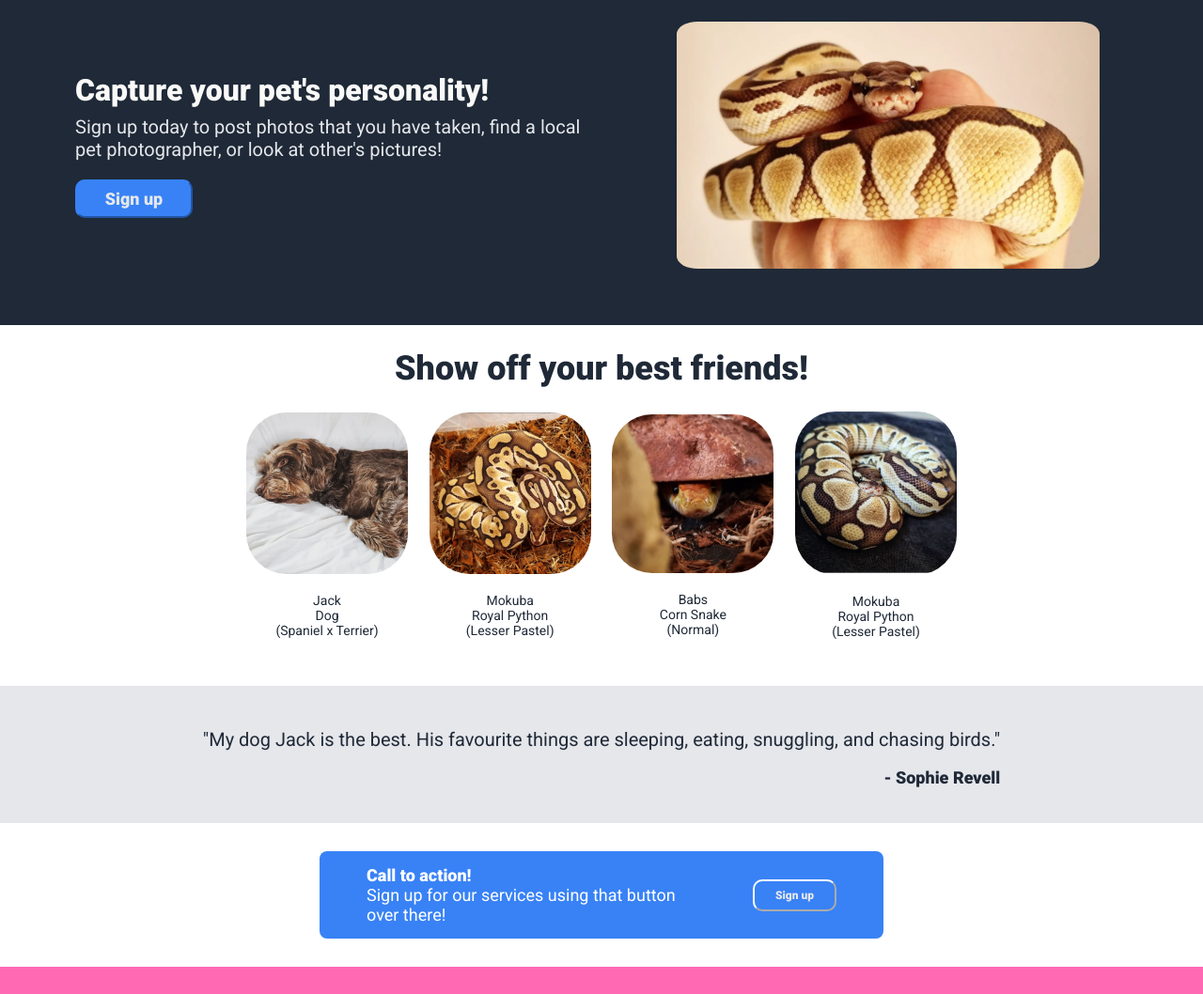
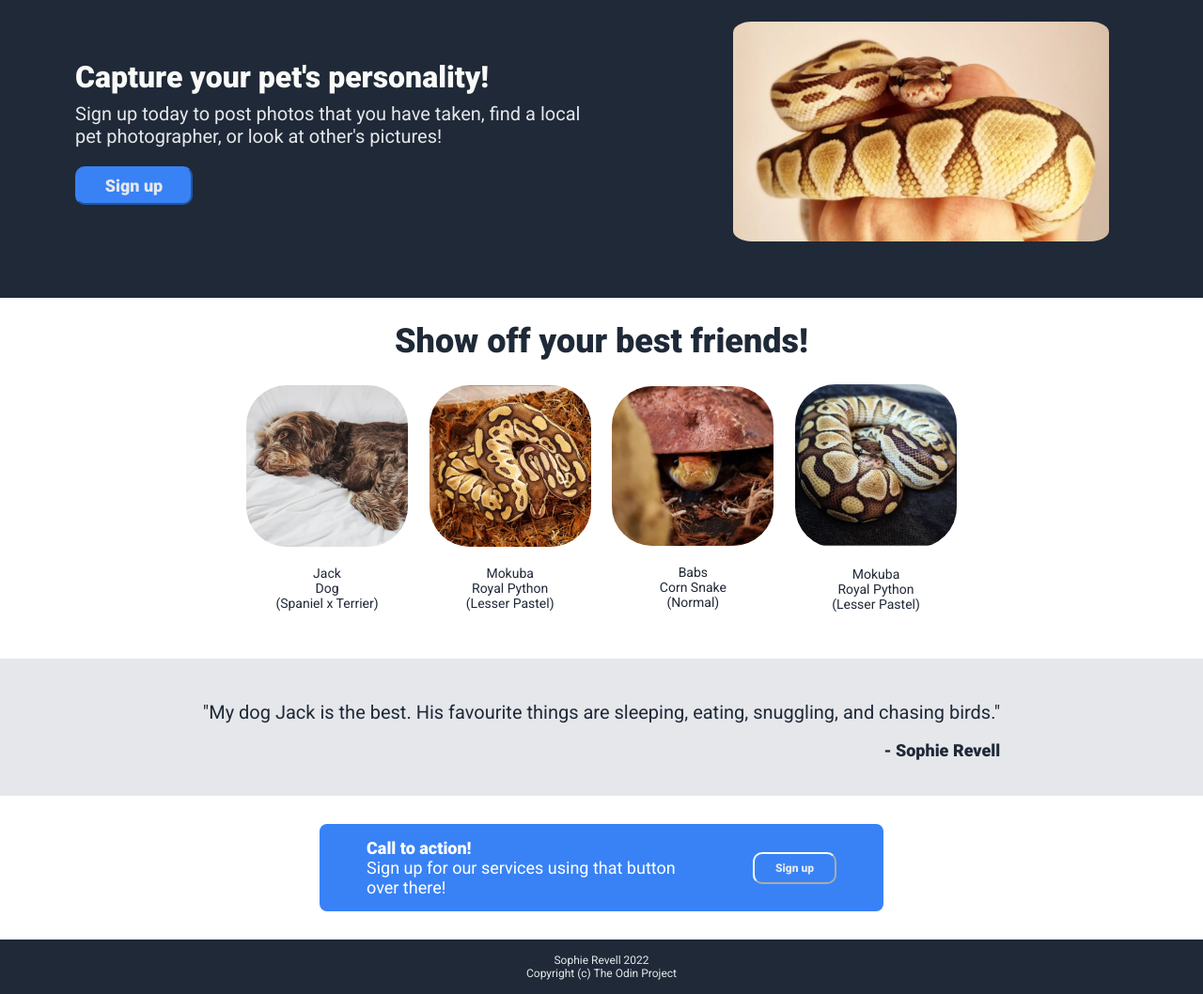
Before and after one commit to eiffert/landingpage, a plain HTML site: page index.html in a window 1280 px wide. Shown: the part 82-1140 px from the top of the page at 94% size. Before the commit the page ends 1111 px from the top, so only its background shows below. Drawn offline with Linux system fonts and the light colour scheme.

Commit message:
Add footer

```diff
--- a/index.html
+++ b/index.html
@@ -109,7 +109,10 @@
         </div> <!--bluebox-->
     </div> <!--section4-->
 
-
+    <div class="footer">
+        Sophie Revell 2022<br>
+        Copyright (c) The Odin Project
+    </div>
 
 
 
--- a/styles.css
+++ b/styles.css
@@ -49,12 +49,13 @@ div .secondarytext {
 
 .toppanelimage {
     display: flex;
+    justify-content: flex-end;
     align-items: center;
     width: 500px;
 }
 
 .toppanelimage img {
-    width: 90%;
+    width: 80%;
     height: auto;
     padding: 0;
     margin: 20px;
@@ -150,7 +151,7 @@ img.info-pic {
     display: flex;
     flex-wrap: wrap;
     justify-content: center;
-    flex: 1;
+
     background-color: #E5E7EB;
     padding: 20px 100px 20px 100px;
 }
@@ -198,3 +199,11 @@ img.info-pic {
     border-color: white;
     width: 100px;
 }
+
+.footer {
+    background-color: #1F2937;
+    color: #E5E7EB;
+    padding: 15px;
+    text-align: center;
+    font-size: 12px;
+}
```
